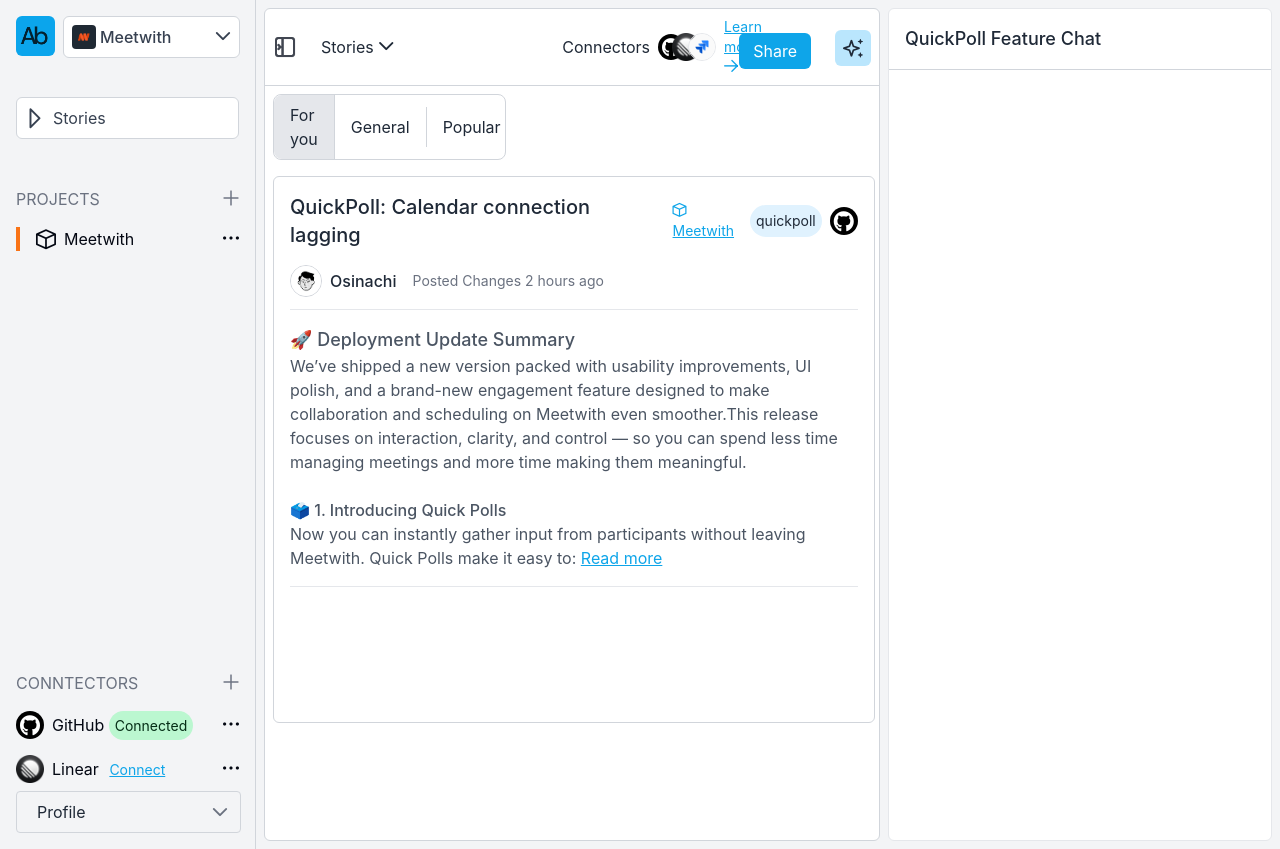
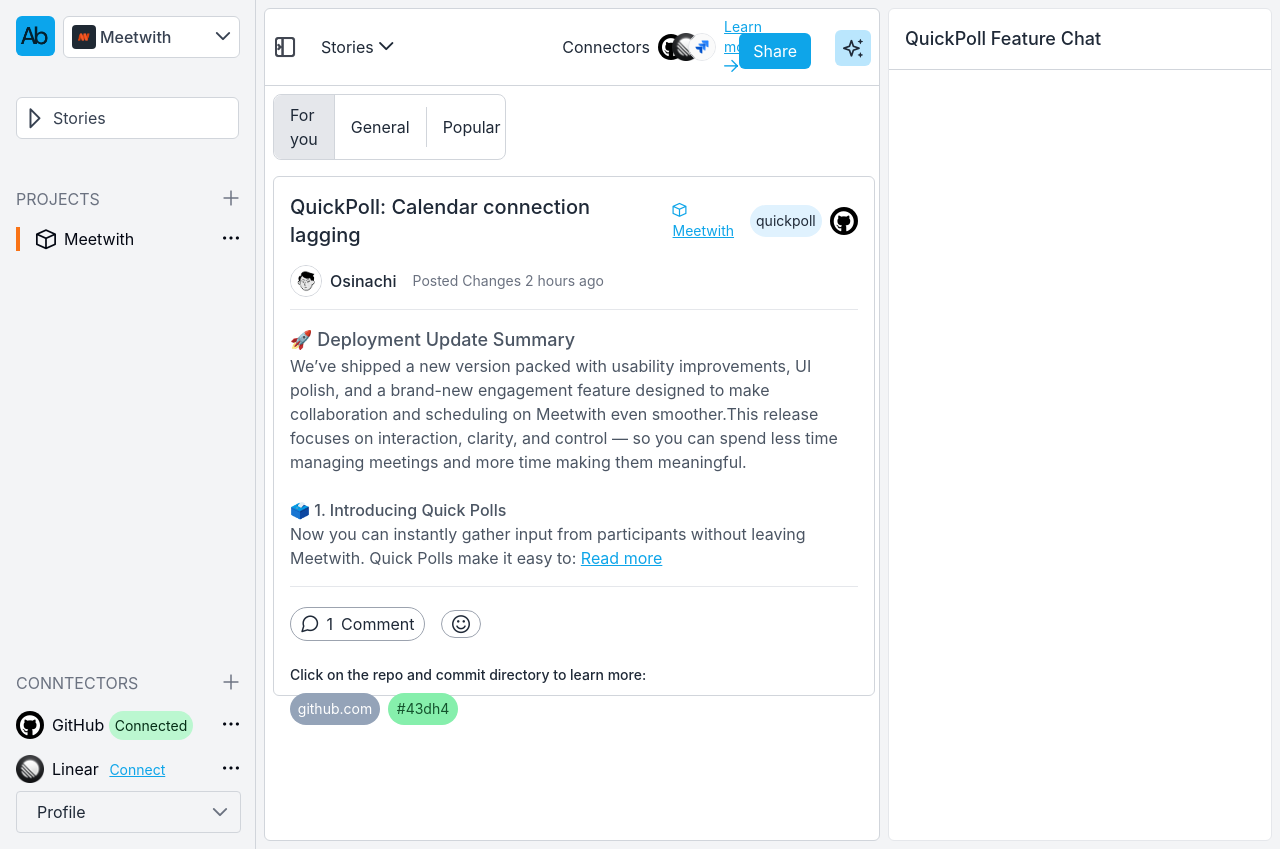
Before and after one commit to SinachPat/abble, a Vue app in the folder abble/: page /timeline in a window 1280 px wide. Built offline with nearby package versions, Linux system fonts and the light colour scheme.

Commit message:
completed the card

```diff
--- a/abble/src/components/timeline.vue
+++ b/abble/src/components/timeline.vue
@@ -211,7 +211,7 @@
           </div>
       </div>
         <!-- Main body content goes here -->
-         <div id="card" class="border border-gray-300 rounded-md p-4 mt-4 bg-white w-[98%] h-[547px] mx-2">
+         <div id="card" class="border border-gray-300 rounded-md p-4 mt-4 bg-white w-[98%] h-[520px] mx-2">
           <div id="header" class="flex items-center justify-between">
             <div class="flex items-center gap-2">
               <h2 class="text-xl font-medium mr-2">QuickPoll: Calendar connection lagging</h2>
@@ -237,6 +237,22 @@
             Now you can instantly gather input from participants without leaving Meetwith. Quick Polls make it easy to: <span><a href="" class="underline text-sky-500">Read more</a></span>
           </p>
           <hr>
+          <div id="reactions" class="flex items-center justify-start gap-4 mt-1">
+            <div id="comment" class="flex items-center justify-center mt-4 border border-gray-400 p-1 rounded-3xl w-[135px] hover:bg-gray-100 cursor-pointer">
+              <i class="pi pi-comment text-lg"></i>
+              <a href="" class="ml-2"><span class="mr-2">1</span>Comment</a>
+            </div>
+            <div id="smiley" class="flex items-center justify-center mt-4 border border-gray-400 p-1 rounded-3xl w-10 hover:bg-gray-100 cursor-pointer">
+              <i class="pi pi-face-smile text-lg"></i>
+            </div>
+          </div>
+          <div id="source-link" class="mt-6 flex flex-col">
+            <p class="text-sm font-medium text-gray-800">Click on the repo and commit directory to learn more:</p>
+            <div class="flex items-center gap-2 mt-2">
+              <a href="" id="source-name" class="text-white text-sm bg-slate-400 p-1.5 rounded-2xl w-[90px] text-center">github.com</a>
+              <a href="" id="pr-code" class="text-green-900 text-sm bg-green-300 p-1.5 rounded-2xl w-[70px] text-center">#43dh4</a>
+            </div>
+          </div>
          </div>
     </main>
 
```
